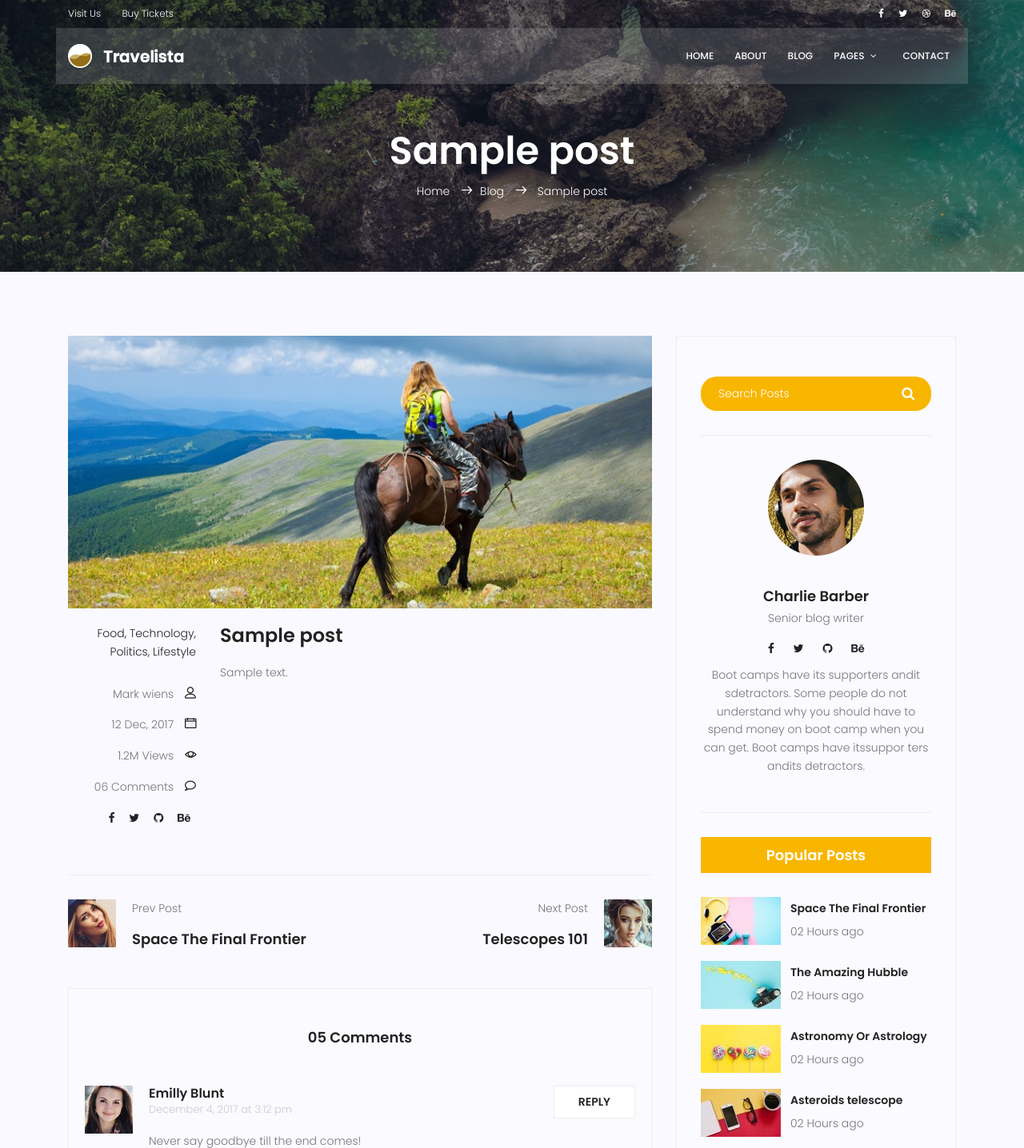
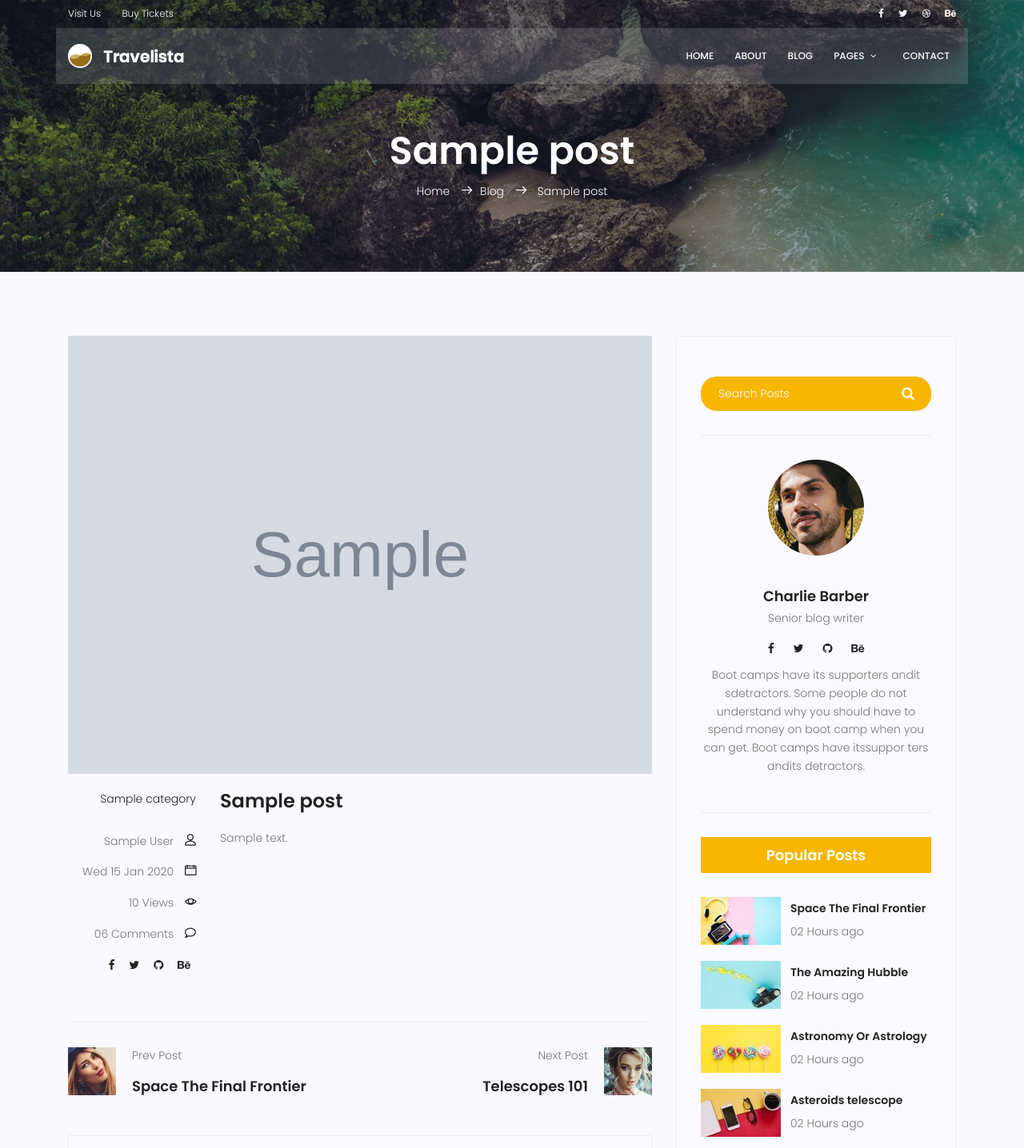
Before and after one commit to Mah6od/maktabkhooneh-django, a Django app: page /blog/1 in a window 1280 px wide. Shown: the top 1436 px of the page at 80% size. Run offline with Django 5.2, Linux system fonts and the light colour scheme; tables that the repository leaves empty hold one stand-in row (values such as "Sample post"); grey boxes marked "Sample" are stand-in pictures; some libraries are stand-ins or nearby versions.

Commit message:
update files

```diff
--- a/blog/models.py
+++ b/blog/models.py
@@ -29,3 +29,7 @@ class Post(models.Model):
 
     def __str__(self):
         return " {} - {}".format(self.title, self.id)
+
+
+    def snippets(self):
+        return self.content[:100] + '...'
--- a/templates/blog/blog-single.html
+++ b/templates/blog/blog-single.html
@@ -106,20 +106,19 @@
 							<div class="single-post row">
 								<div class="col-lg-12">
 									<div class="feature-img">
-										<img class="img-fluid" src="{% static 'img/blog/feature-img1.jpg' %}" alt="">
+										<img class="img-fluid" src="{{ post.image.url }}" alt="">
 									</div>
 								</div>
 								<div class="col-lg-3  col-md-3 meta-details">
 									<ul class="tags">
-										<li><a href="#">Food,</a></li>
-										<li><a href="#">Technology,</a></li>
-										<li><a href="#">Politics,</a></li>
-										<li><a href="#">Lifestyle</a></li>
+										{% for cat in post.category.all %}
+											<li><a href='#'>{{ cat.name }}</a> {% if not forloop.last %},{% endif %}</li>
+										{% endfor %}
 									</ul>
 									<div class="user-details row">
-										<p class="user-name col-lg-12 col-md-12 col-6"><a href="#">Mark wiens</a> <span class="lnr lnr-user"></span></p>
-										<p class="date col-lg-12 col-md-12 col-6"><a href="#">12 Dec, 2017</a> <span class="lnr lnr-calendar-full"></span></p>
-										<p class="view col-lg-12 col-md-12 col-6"><a href="#">1.2M Views</a> <span class="lnr lnr-eye"></span></p>
+										<p class="user-name col-lg-12 col-md-12 col-6"><a href="#">{{post.author.get_full_name}}</a> <span class="lnr lnr-user"></span></p>
+										<p class="date col-lg-12 col-md-12 col-6"><a href="#">{{post.published_date | date:"D d M Y"}}</a> <span class="lnr lnr-calendar-full"></span></p>
+										<p class="view col-lg-12 col-md-12 col-6"><a href="#">{{post.counted_views}} Views</a> <span class="lnr lnr-eye"></span></p>
 										<p class="comments col-lg-12 col-md-12 col-6"><a href="#">06 Comments</a> <span class="lnr lnr-bubble"></span></p>
 										<ul class="social-links col-lg-12 col-md-12 col-6">
 											<li><a href="#"><i class="fa fa-facebook"></i></a></li>
```
Also changed, not shown: templates/blog/blog-home.html (+5 -5 lines).
